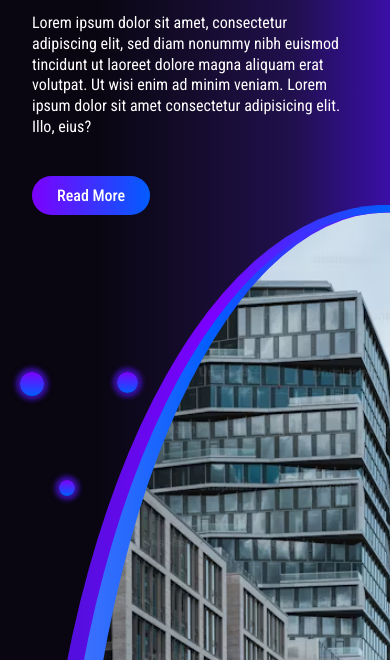
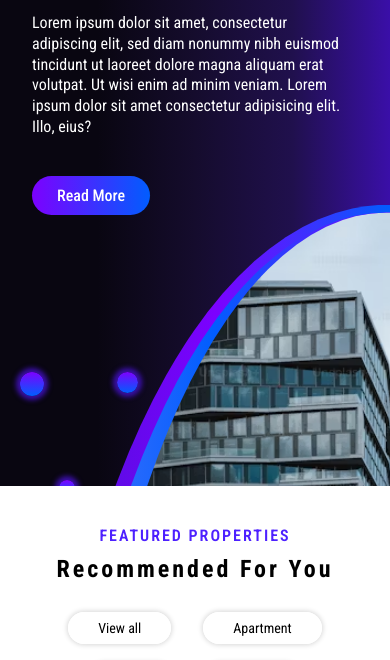
Before and after one commit to imrangit07/REAL-ESTATE-FRONTEND, a plain HTML site: page index.html in a window 390 px wide. Shown: the part 164-824 px from the top of the page. Drawn offline with Linux system fonts and the light colour scheme.

Commit message:
Change some media query in hero section

```diff
--- a/styles.css
+++ b/styles.css
@@ -454,6 +454,10 @@ body {
 
 @media screen and (max-width:600px) {
 
+    .hero{
+        height: 650px;
+    }
+
     .hero .hero-right-section .first,
     .second {
         width: 90%;
```
